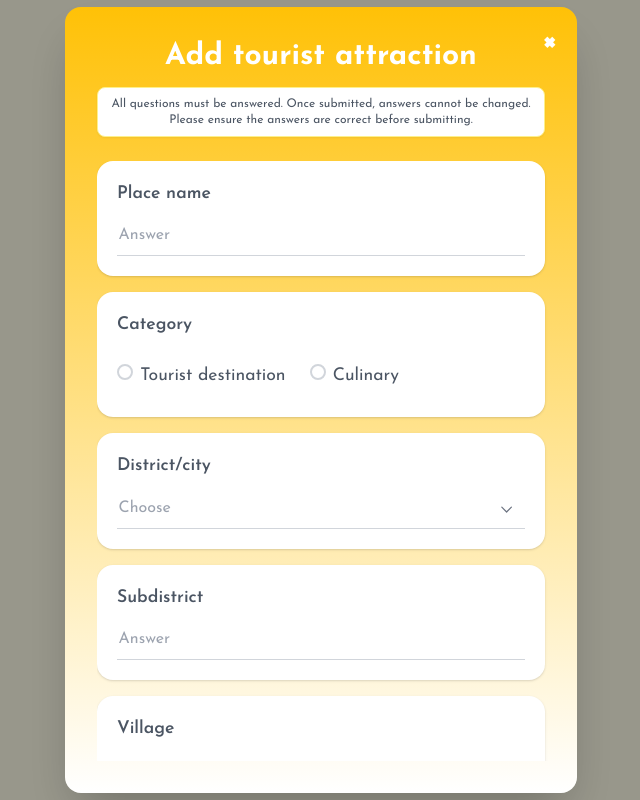
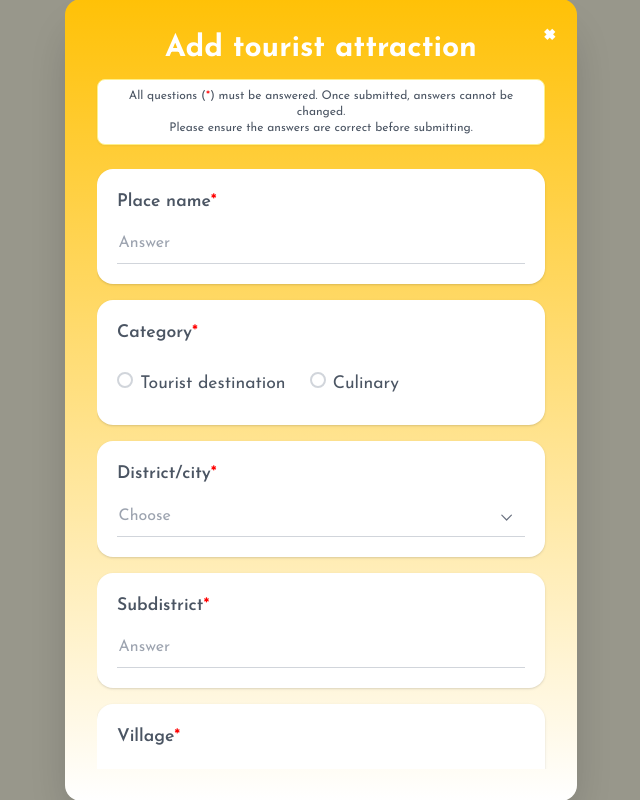
Before and after one commit to IhdalFahroni/PemWebIDEA, a website: page html/FormTambahTempat.html in a window 1280 px wide. Both pictures are taken after a click on the button "Add Tourist Attraction". Shown: the whole page, without its empty margins (319-959 px from the left). Drawn offline with nearby package versions, Linux system fonts and the light colour scheme.

Commit message:
tambah redmark

```diff
--- a/html/FormTambahTempat.html
+++ b/html/FormTambahTempat.html
@@ -232,17 +232,17 @@
                 Add tourist attraction
             </h2>
             <p class="text-xs font-light text-gray-600 text-center bg-white p-2 rounded-lg mb-6 shadow-sm border border-yellow-200">
-                All questions must be answered. Once submitted, answers cannot be changed. <br>
+                All questions (<span class="text-[#FF0000]">*</span>) must be answered. Once submitted, answers cannot be changed. <br>
                 Please ensure the answers are correct before submitting.
             </p>
 
             <form id="attractionForm" class="modal-scroll-area">
                 <div class="form-box">
-                    <label for="place_name">Place name</label>
+                    <label for="place_name">Place name<span class="text-[#FF0000]">*</span></label>
                     <input type="text" id="place_name" required rows="1" placeholder="Answer" />
                 </div>
                 <div class="form-box">
-                    <label>Category</label>
+                    <label>Category<span class="text-[#FF0000]">*</span></label>
                     <div class="radio-group-container">
                         <label class="radio-option">
                             <input type="radio" name="category" value="tourist_destination" required>
@@ -255,7 +255,7 @@
                     </div>
                 </div>
                 <div class="form-box">
-                    <label for="district_city">District/city</label>
+                    <label for="district_city">District/city<span class="text-[#FF0000]">*</span></label>
                     <select id="district_city" required>
                         <option value="" disabled selected>Choose</option>
                         <option value="mataram">Mataram</option>
@@ -266,19 +266,19 @@
                     </select>
                 </div>
                 <div class="form-box">
-                    <label for="subdistrict">Subdistrict</label>
+                    <label for="subdistrict">Subdistrict<span class="text-[#FF0000]">*</span></label>
                     <input type="text" id="subdistrict" required rows="1" placeholder="Answer" />
                 </div>
                 <div class="form-box">
-                    <label for="village">Village</label>
+                    <label for="village">Village<span class="text-[#FF0000]">*</span></label>
                     <input type="text" id="village" required rows="1" placeholder="Answer" />
                 </div>
                 <div class="form-box">
-                    <label for="street">Street</label>
+                    <label for="street">Street<span class="text-[#FF0000]">*</span></label>
                     <textarea id="street" required rows="1" placeholder="Answer"></textarea>
                 </div>
                 <div class="form-box">
-                    <label for="Maps_link">Google Map Location</label>
+                    <label for="Maps_link">Google Map Location<span class="text-[#FF0000]">*</span></label>
                     <div class="google-map-input-container">
                         <svg xmlns="http://www.w3.org/2000/svg" class="h-5 w-5 text-gray-500" viewBox="0 0 20 20" fill="currentColor">
                             <path fill-rule="evenodd" d="M5.05 4.05a7 7 0 119.9 9.9L10 18.9l-4.95-4.95a7 7 0 010-9.9zM10 11a2 2 0 100-4 2 2 0 000 4z" clip-rule="evenodd" />
@@ -287,7 +287,7 @@
                     </div>
                 </div>
                 <div class="form-box">
-                    <label for="description">Place description</label>
+                    <label for="description">Place description<span class="text-[#FF0000]">*</span></label>
                     <textarea id="description" required rows="1" placeholder="Answer"></textarea>
                 </div>
                 <div class="form-box">
```
